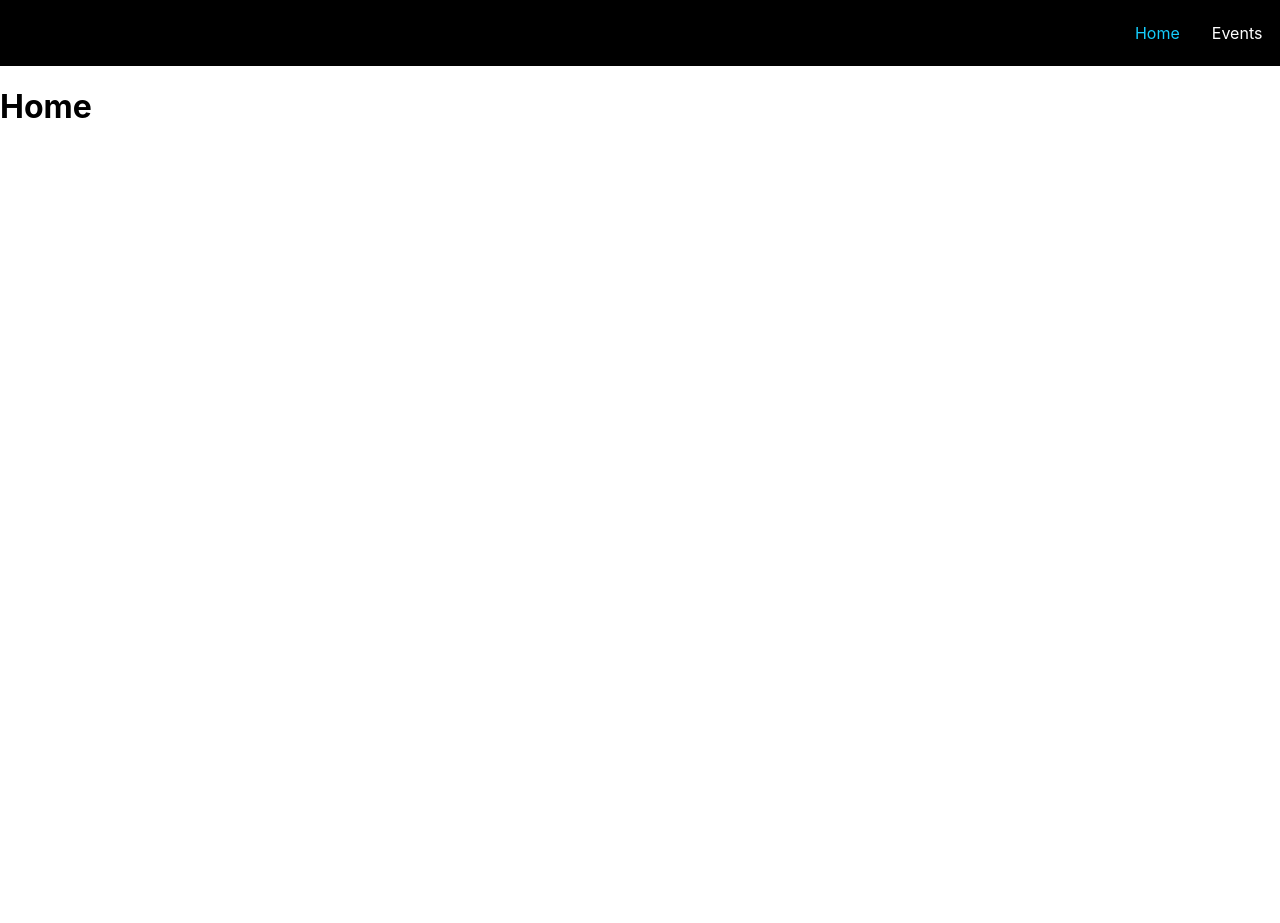
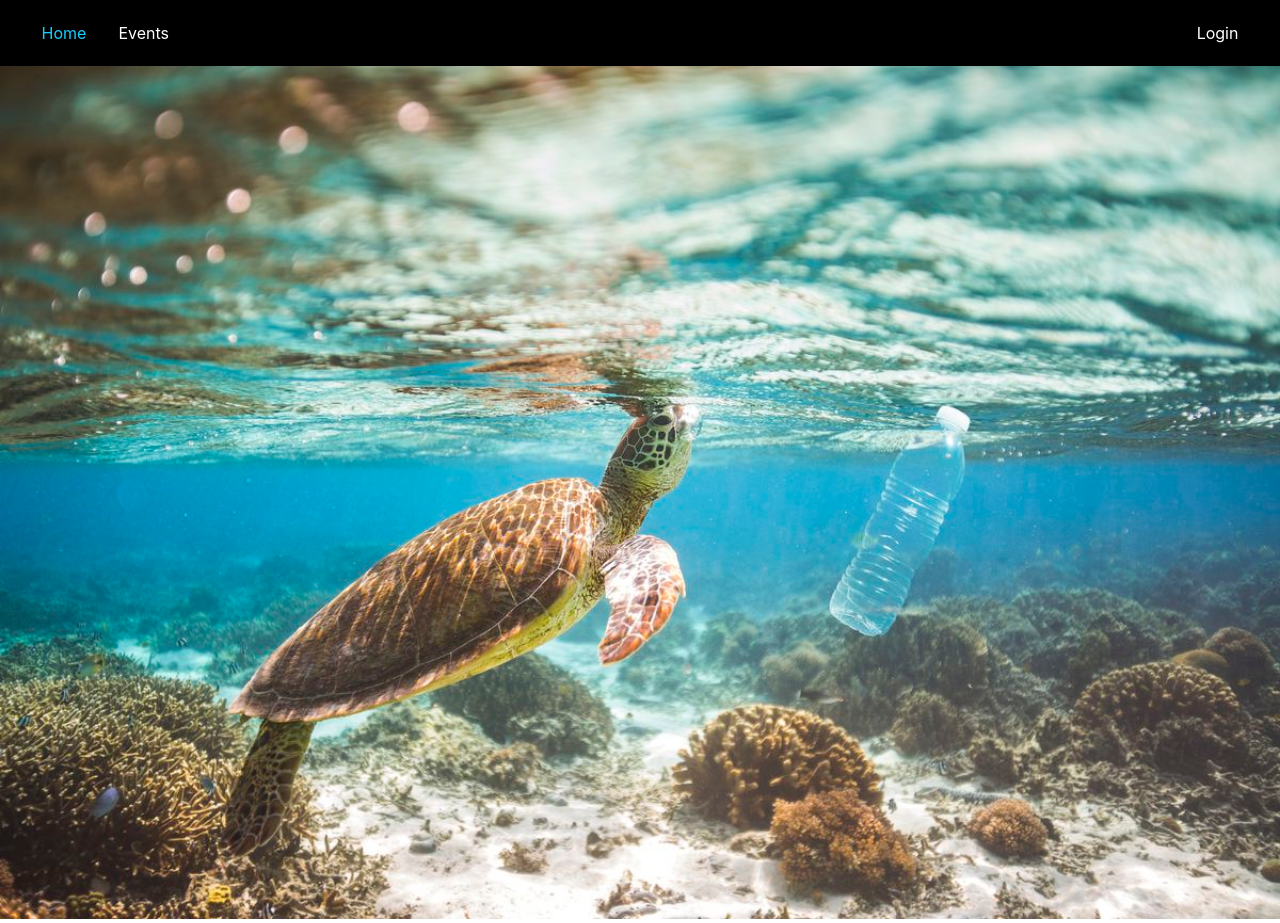
Before and after one commit to Jasonye14/hack-for-change, a React (Create React App) app in the folder web/: page / in a window 1280 px wide. Before the commit the page ends 800 px from the top, so only its background shows below. Built offline with nearby package versions, Linux system fonts and the light colour scheme.

Commit message:
Added basic navbar

```diff
--- a/web/src/components/Navbar/NavbarElement.js
+++ b/web/src/components/Navbar/NavbarElement.js
@@ -6,8 +6,9 @@ export const Nav = styled.nav`
   background: #000;
   height: 50px;
   display: flex;
+  max-width: 100vw;
   padding: 0.5rem 2%;
-  flex-direction: row-reverse;
+  flex-direction: row;
   /* Third Nav */
   /* justify-content: flex-start; */
 `;
@@ -42,7 +43,8 @@ export const Bars = styled(FaBars)`
 export const NavMenu = styled.div`
   display: flex;
   align-items: center;
-  margin-right: -24px;
+  width: 100%;
+
   /* Second Nav */
   /* margin-right: 24px; */
   /* Third Nav */
--- a/web/src/components/Navbar/index.js
+++ b/web/src/components/Navbar/index.js
@@ -7,6 +7,12 @@ import {
     NavBtnLink
 } from './NavbarElement';
 
+// Material UI
+import { Avatar } from '@mui/material';
+
+//Assets
+import blank_prof from '../../images/blank_profile.jpeg';
+
 const Navbar = () => {
   return (
     <>
@@ -15,6 +21,13 @@ const Navbar = () => {
         <NavMenu>
           <NavLink to='/'>Home</NavLink>
           <NavLink to='/events'>Events</NavLink>
+          <NavLink to='/login' style={{marginLeft: "auto"}}>Login</NavLink>
+          {/* <Avatar
+            alt="Remy Sharp"
+            src={blank_prof}
+            sx={{ width: "2.7rem", height: "85%"}}
+          /> */}
+
         </NavMenu>
       </Nav>
     </>
--- /dev/null
+++ b/web/src/pages/home.css
@@ -0,0 +1,4 @@
+
+.homeImage {
+    width: 100vw;
+}
--- a/web/src/pages/home.js
+++ b/web/src/pages/home.js
@@ -1,9 +1,19 @@
 import React from 'react';
+
+// CSS
+import './home.css';
+
+// Assets
+import sea_turtle from '../images/sea_turtle.jpg';
+
+//Material UI
+import Container from '@mui/material/Container';
 
 const Home = () => {
   return (
     <div>
-      <h1>Home</h1>
+      <img className={"homeImage"} src={sea_turtle} alt=""></img>
+
     </div>
   );
 };
```
Also changed, not shown: web/src/images/blank_profile.jpeg (added), web/src/images/sea_turtle.jpg (added).
